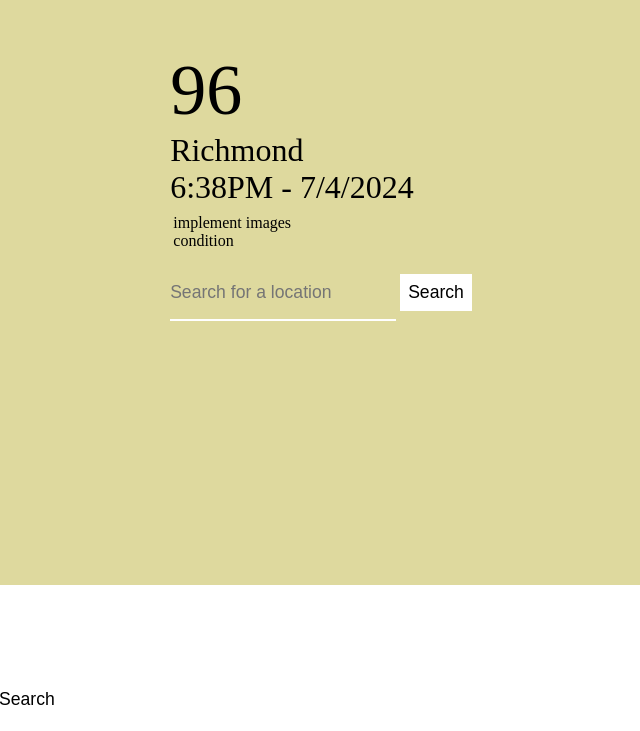
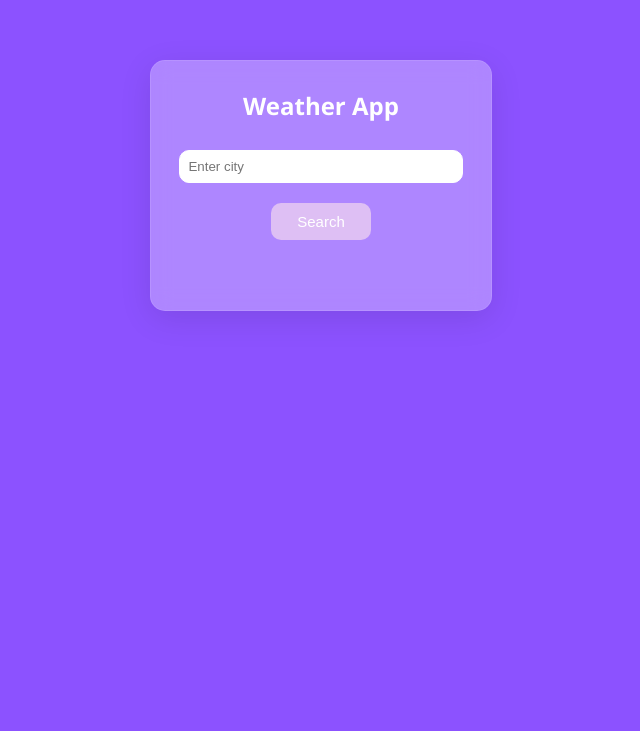
Before and after one commit to MarquanBow/weather-app, a plain HTML site: page index.html in a window 1280 px wide. Shown: the part 215-946 px from the top of the page, without its empty margins (319-959 px from the left). After the commit the page ends 800 px from the top, so only its background shows below. Drawn offline with Linux system fonts and the light colour scheme.

Commit message:
change layout and styling, start api call

```diff
--- a/index.html
+++ b/index.html
@@ -7,31 +7,19 @@
     <link rel="stylesheet" href="style.css"/>
 </head>
 <body>
-    <div class="container">
-        <div class="weather_container">
-            <div class="temp">
-                <p>96</p>
-            </div>
-            <div class="location_time">
-                <p>Richmond</p>
-                <p>6:38PM - 7/4/2024</p>
-            </div>
-            <div class="condition">
-                <p>implement images</p>
-                <p>condition</p>
-            </div>
-            <form>
-                <input type="text" placeholder="Search for a location" class="searchbar"/>
-                <button type="submit" class="navButton">Search</button>
-            </form>
-        </div>
+    <div id="weather-container">
+        <h2>Weather App</h2>
+        <input type="text" id="city" placeholder="Enter city">
+        <button onclick="getWeather()">Search</button>
+
+        <img id="weather-icon" alt="Weather Icon">
+
+        <div id="temp-div"></div>
+
+        <div id="weather-info"></div>
+
+        <div id="hourly-forecast"></div>
     </div>
-
-    <nav>
-        <form>
-            <input type="text" placeholder="Search for a location" class="searchbar"/>
-            <button type="submit" class="navButton">Search</button>
-        </form>
-    </nav>
 </body>
+<script src="./script.js"></script>
 </html>
--- a/script.js
+++ b/script.js
@@ -0,0 +1,41 @@
+// http://api.weatherapi.com/v1/current.json?key=1abd0e7fc7ac45e6ad515636240507&q=Richmond&aqi=no
+
+function getWeather() {
+    const apiKey = '4b5dcfeb1e09909278f00d2f7030fc30';
+    const city = document.getElementById('city').ariaValueMax;
+
+    if (!city){
+        alert('Please enter a city');
+        return;
+    }
+
+    const currentWeatherUrl = `https://api.openweathermap.org/data/2.5/weather?q=${city}&appid=${apiKey}`;
+    const forecastrUrl = `https://api.openweathermap.org/data/2.5/forecast?q=${city}&appid=${apiKey}`;
+
+    fetch(currentWeatherUrl)
+        .then(response => response.json())
+        .then(data => {
+            displayWeather(data);
+        })
+        .catch(error => {
+            console.error('Error fetching current weather data: ', error);
+            alert('Error fetching current weather data. Please try again.');
+        });
+
+    fetch(forecastrUrlUrl)
+        .then(response => response.json())
+        .then(data => {
+            displayHourlyForecast(data.list);
+        })
+        .catch(error => {
+            console.error('Error fetching hourly forecast data: ', error);
+            alert('Error fetching hourly forecast data. Please try again.');
+        });
+}
+
+function displayWeather(data) {
+    const tempDivInfo = document.getElementById('temp-div');
+    const weatherInfoDiv = document.getElementById('weather-info');
+    const weatherIcon = document.getElementById('weather-icon');
+    const hourlyForecastDiv = document.getElementById('hourly-forecast');
+}
--- a/style.css
+++ b/style.css
@@ -1,55 +1,96 @@
-*{
-    margin: 0%;
-    padding: 0%;
+body {
+    background: #8C52FF;
+    font-family: 'Segoe UI', Tahoma, Geneva, Verdana, sans-serif;
+    display: flex;
+    align-items: center;
+    justify-content: center;
+    height: 100vh;
+    margin: 0;
 }
 
-.container{
-    width: 100%;
-    height: 100vh;
-    background-color: #ded99e;
-    display: flex;
-    justify-content: center;
-    align-items: center;
+#weather-container {
+    background: rgba(255, 255, 255, 0.3);
+    max-width: 400px;
+    padding: 20px;
+    border-radius: 15px;
+    box-shadow: 0 8px 32px rgba(0, 0, 0, 0.1);
+    backdrop-filter: blur(10px);
+    border: 1px solid rgba(255, 255, 255, 0.1);
+    text-align: center;
 }
 
-.weather_container{
-    color: black;
+h2, label, p {
+    color: #fff;
+    margin: 8px 0;
 }
 
-.temp{
-    font-size: 4.5rem;
+input {
+    width: calc(100% - 16px);
+    padding: 8px;
+    box-sizing: border-box;
+    border-radius: 10px;
+    border: 1px solid white;
+    margin-top: 20px;
 }
 
-.location_time{
-    font-size: 2rem;
+button {
+    background: #debff4;
+    color: white;
+    padding: 10px;
+    border: none;
+    border-radius: 10px;
+    cursor: pointer;
+    margin-top: 20px;
+    width: 100px;
+    font-size: 15px;
 }
 
-.condition{
-    margin: 0.5rem;
-    margin-left: 0.2rem;
+button:hover {
+    background: #8b48d7;
 }
 
-nav{
-    height: 50px;
-    margin: 5rem;
+#temp-div p {
+    font-size: 60px;
+    margin-top: -30px;
 }
 
-.searchbar{
-    padding: 1rem 0;
-    outline: none;
-    border: none;
-    color: white;
-    background-color: transparent;
-    font-size: 1.1rem;
-    border-bottom: 2px solid white;
+#weather-info {
+    font-size: 20px;
 }
 
-.navButton{
-    padding: 0.5rem;
-    background-color: white;
-    margin-top: 1rem;
-    font-size: 1.1rem;
-    outline: none;
-    border: none;
-    cursor: pointer;
+#weather-icon {
+    width: 200px;
+    height: 200px;
+    margin: 0 auto 10px;
+    margin-bottom: 0;
+    display: none;
 }
+
+#hourly-forecast {
+    margin-top: 50px;
+    overflow-x: auto;
+    white-space: nowrap;
+    display: flex;
+    justify-content: space-between;
+}
+
+.hourly-item {
+    flex: 0 0 auto;
+    width: 80px;
+    display: flex;
+    flex-direction: column;
+    align-items: center;
+    margin-right: 10px;
+    color: white;
+}
+
+.hourly-item img {
+    width: 30px;
+    height: 30px;
+    margin-bottom: 5px;
+}
+
+#hourly-heading {
+    color: #fff;
+    margin-top: 10px;
+}
```
